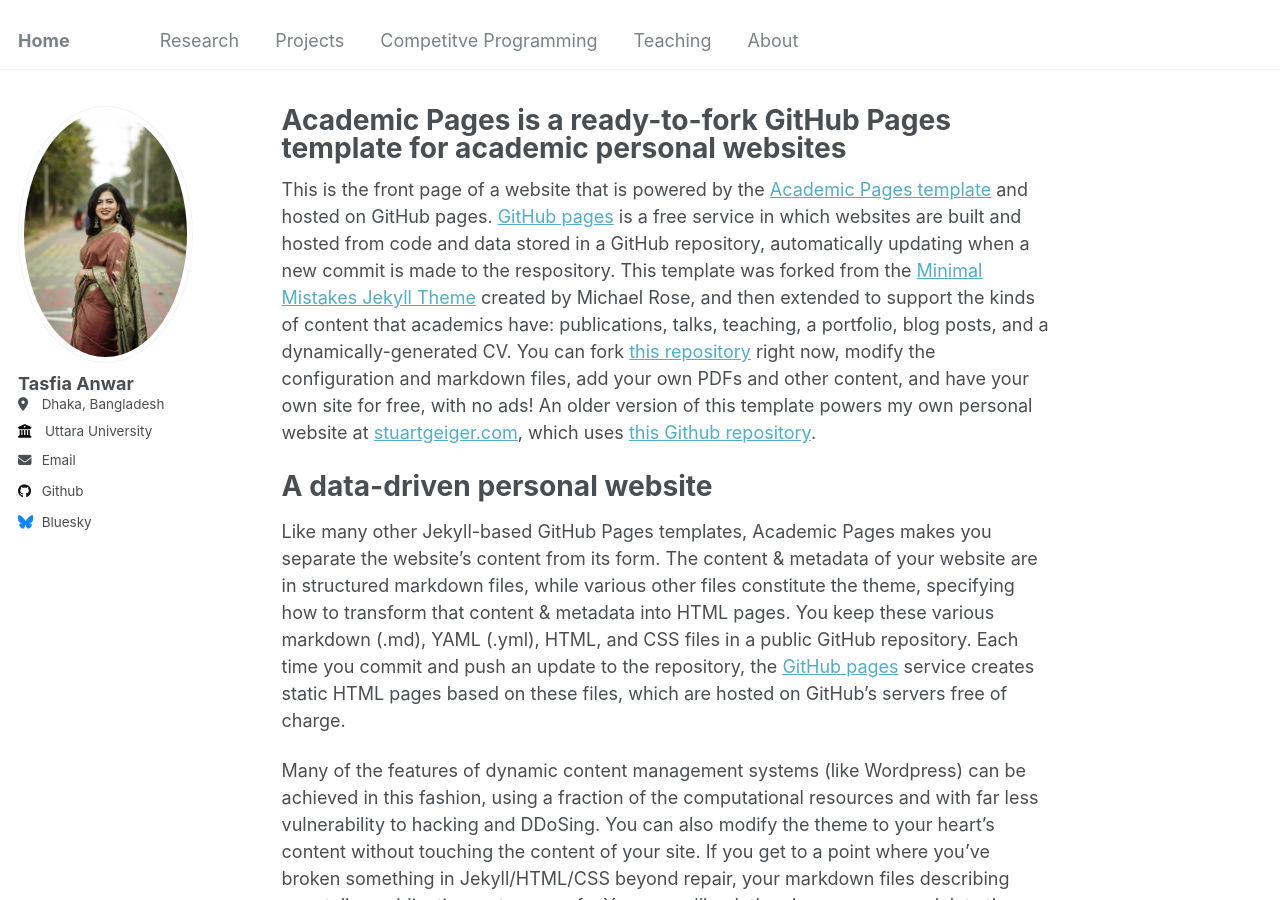
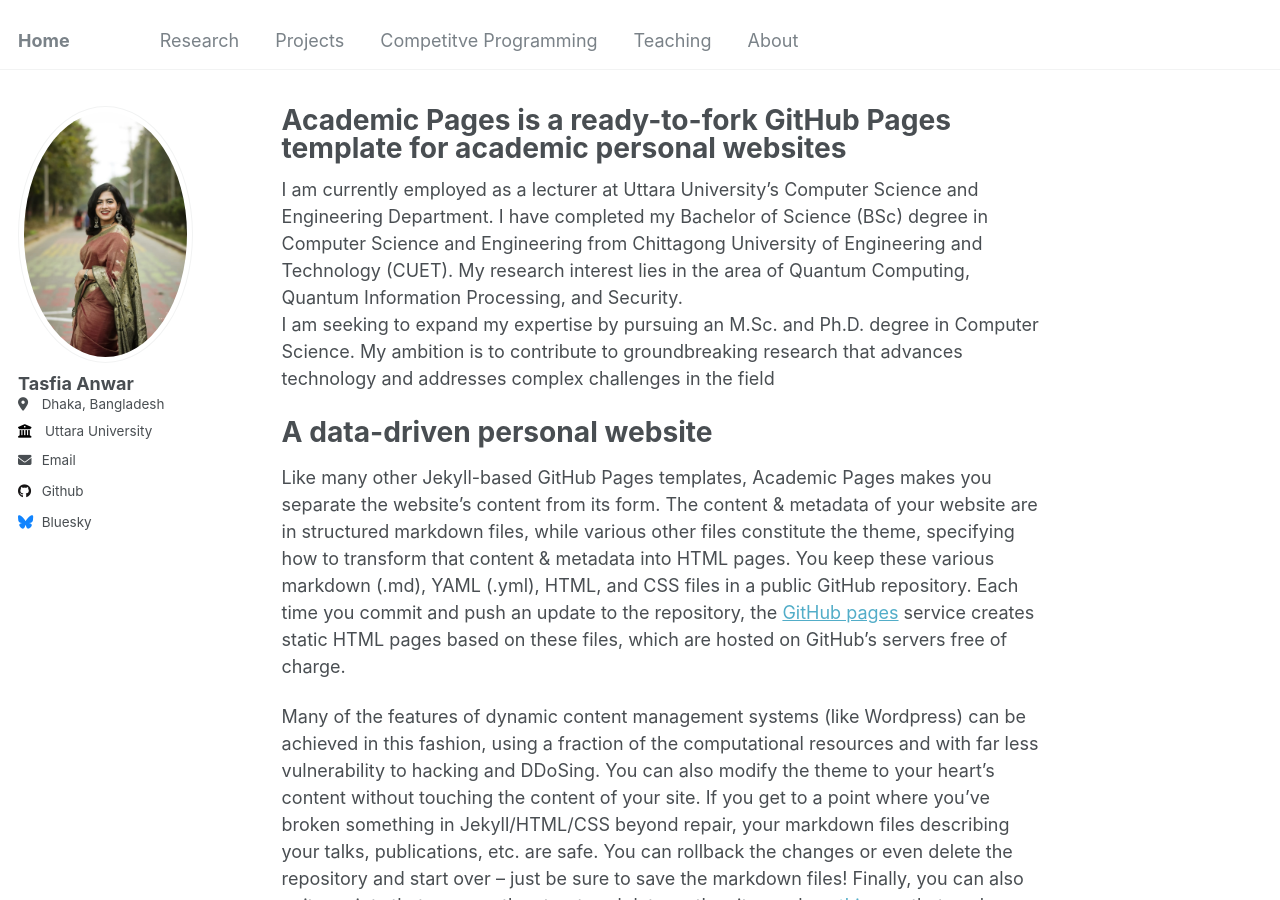
Before and after one commit to Tasfia-Anwar/Portfolio, a Jekyll site: the page built from _pages/about.md, in a window 1280 px wide and 900 px high. Built offline with Jekyll 4.4.1, drawn with Linux system fonts in a browser that asks for light colours.

Commit message:
about change

```diff
--- a/_pages/about.md
+++ b/_pages/about.md
@@ -7,7 +7,8 @@ redirect_from:
   - /about.html
 ---
 
-This is the front page of a website that is powered by the [Academic Pages template](https://github.com/academicpages/academicpages.github.io) and hosted on GitHub pages. [GitHub pages](https://pages.github.com) is a free service in which websites are built and hosted from code and data stored in a GitHub repository, automatically updating when a new commit is made to the respository. This template was forked from the [Minimal Mistakes Jekyll Theme](https://mmistakes.github.io/minimal-mistakes/) created by Michael Rose, and then extended to support the kinds of content that academics have: publications, talks, teaching, a portfolio, blog posts, and a dynamically-generated CV. You can fork [this repository](https://github.com/academicpages/academicpages.github.io) right now, modify the configuration and markdown files, add your own PDFs and other content, and have your own site for free, with no ads! An older version of this template powers my own personal website at [stuartgeiger.com](http://stuartgeiger.com), which uses [this Github repository](https://github.com/staeiou/staeiou.github.io).
+I am currently employed as a lecturer at Uttara University's Computer Science and Engineering Department. I  have completed my Bachelor of Science (BSc) degree in Computer Science and Engineering from Chittagong University of Engineering and Technology (CUET). My research interest lies in the area of Quantum Computing, Quantum Information Processing, and Security.
+I am seeking to expand my expertise by pursuing an M.Sc. and Ph.D. degree in Computer Science. My ambition is to contribute to groundbreaking research that advances technology and addresses complex challenges in the field
 
 A data-driven personal website
 ======
```
